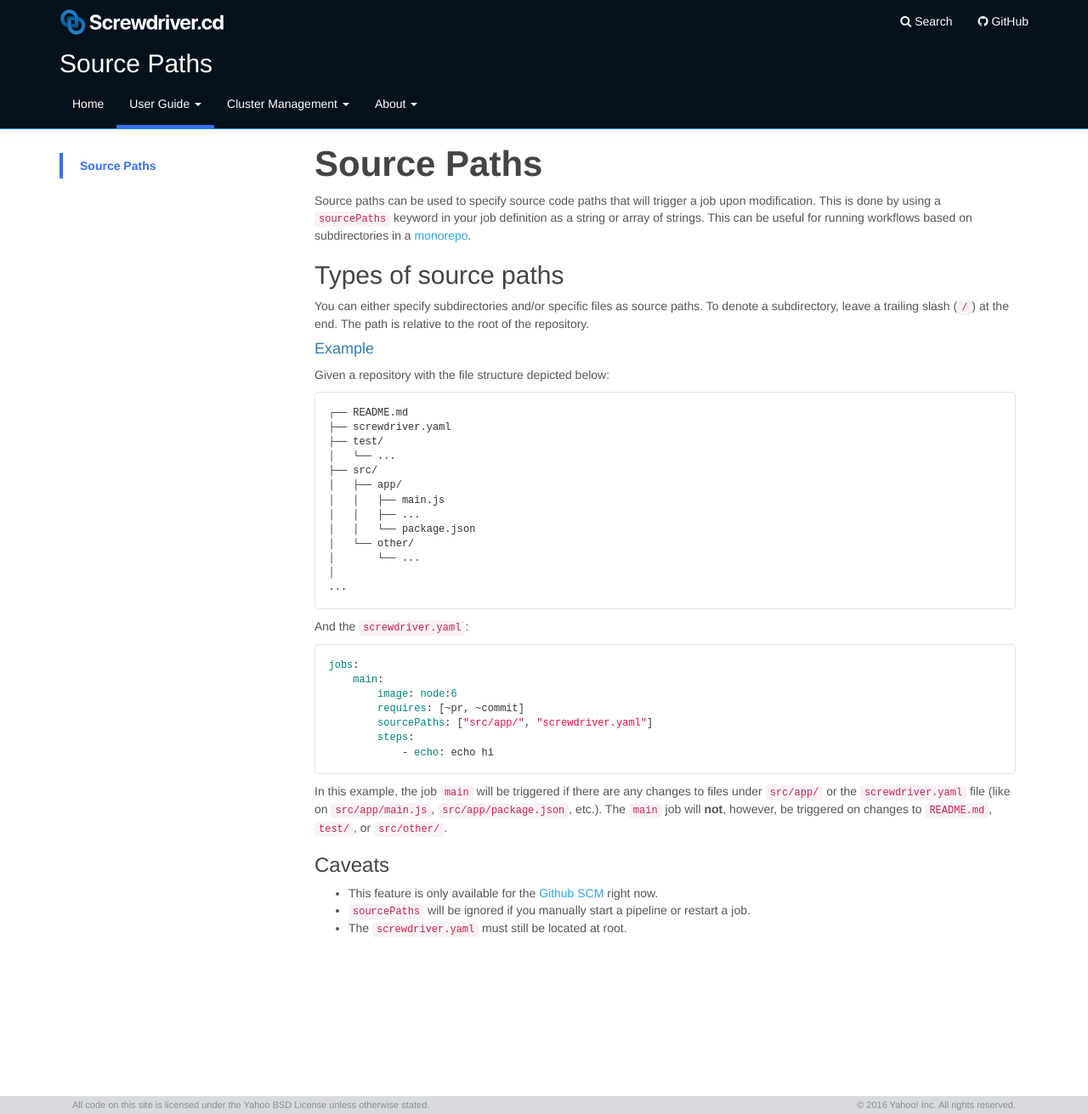
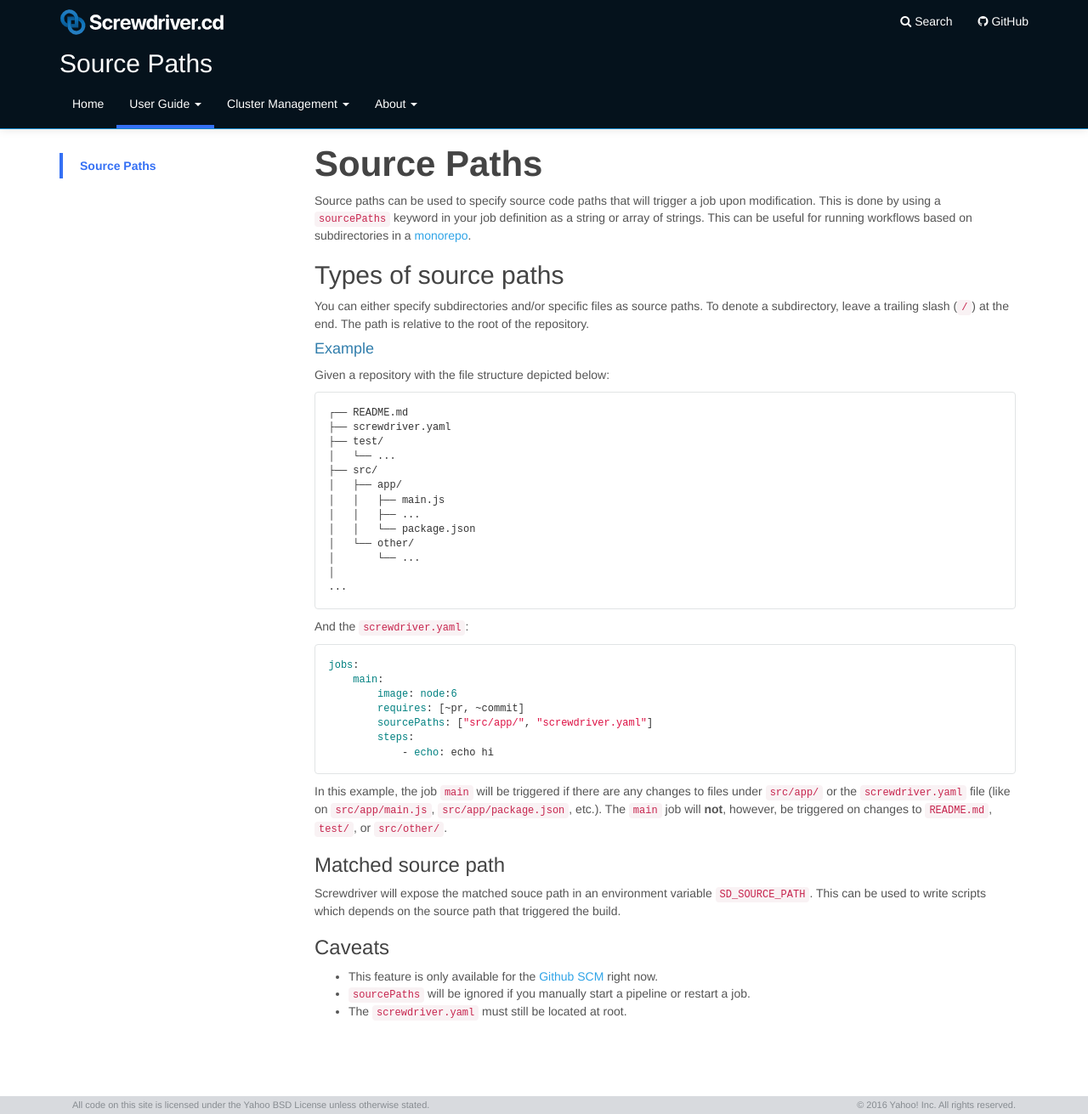
Before and after one commit to screwdriver-cd/guide, a Jekyll site: the page built from docs/user-guide/configuration/sourcePaths.md, in a window 1280 px wide and 1311 px high. Shown: the whole window at 85% size. Built offline with Jekyll 4.4.1, drawn with Linux system fonts in a browser that asks for light colours.

Commit message:
feat: document SD_SOURCE_PATH environment variable

```diff
--- a/docs/user-guide/configuration/sourcePaths.md
+++ b/docs/user-guide/configuration/sourcePaths.md
@@ -48,6 +48,10 @@ jobs:
 
 In this example, the job `main` will be triggered if there are any changes to files under `src/app/` or the `screwdriver.yaml` file (like on `src/app/main.js`, `src/app/package.json`, etc.). The `main` job will **not**, however, be triggered on changes to `README.md`, `test/`, or `src/other/`.
 
+### Matched source path
+
+Screwdriver will expose the matched souce path in an environment variable `SD_SOURCE_PATH`. This can be used to write scripts which depends on the source path that triggered the build.
+
 ### Caveats
 - This feature is only available for the [Github SCM](https://github.com/screwdriver-cd/scm-github) right now.
 - `sourcePaths` will be ignored if you manually start a pipeline or restart a job.
```
Also changed, not shown: docs/user-guide/environment-variables.md (+1 -0 lines).
